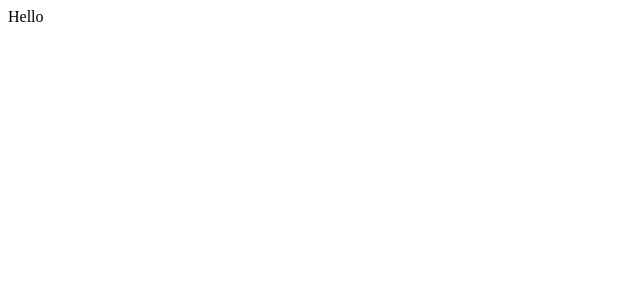
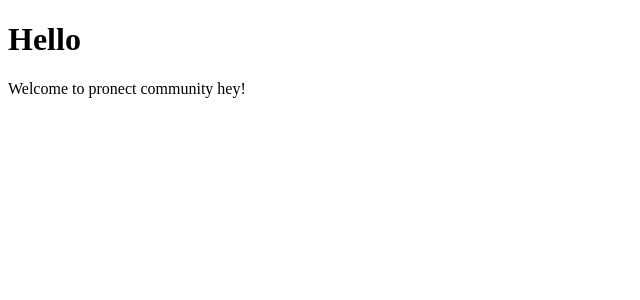
Before and after one commit to Naman13Kumawat/ProNect, a JavaScript app in the folder pronect/: page / in a window 1280 px wide. Shown: the top 300 px of the page, without its empty margins (0-640 px from the left). Built offline with nearby package versions, Linux system fonts and the light colour scheme; the HTML template or start-up script is replaced by a standard one.

Commit message:
paragraph addition

```diff
--- a/pronect/src/App.js
+++ b/pronect/src/App.js
@@ -3,7 +3,8 @@ import './App.css';
 function App() {
   return (
     <div >
-     Hello
+     <h1>Hello</h1>
+     <p> Welcome to pronect community hey! </p>
     </div>
   );
 }
```
